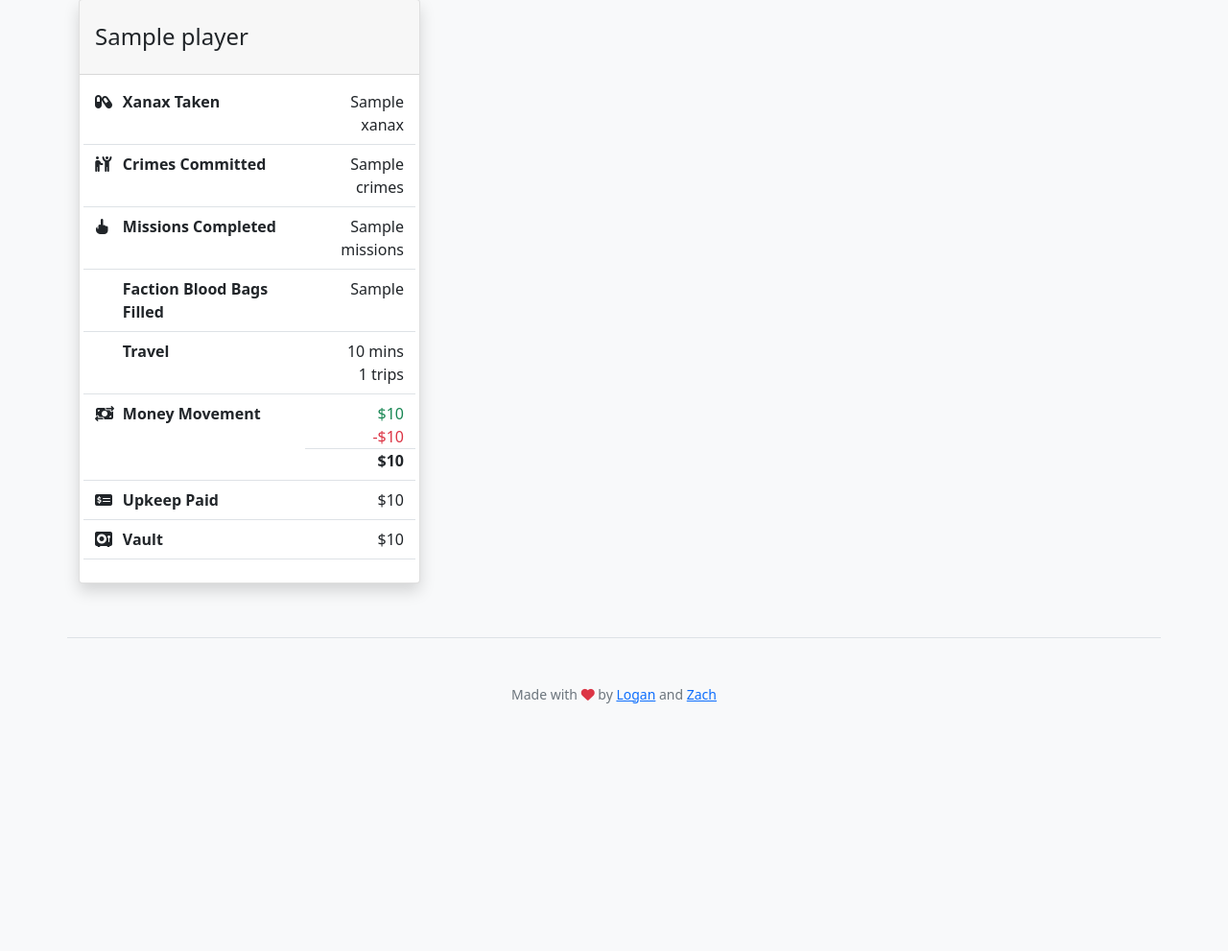
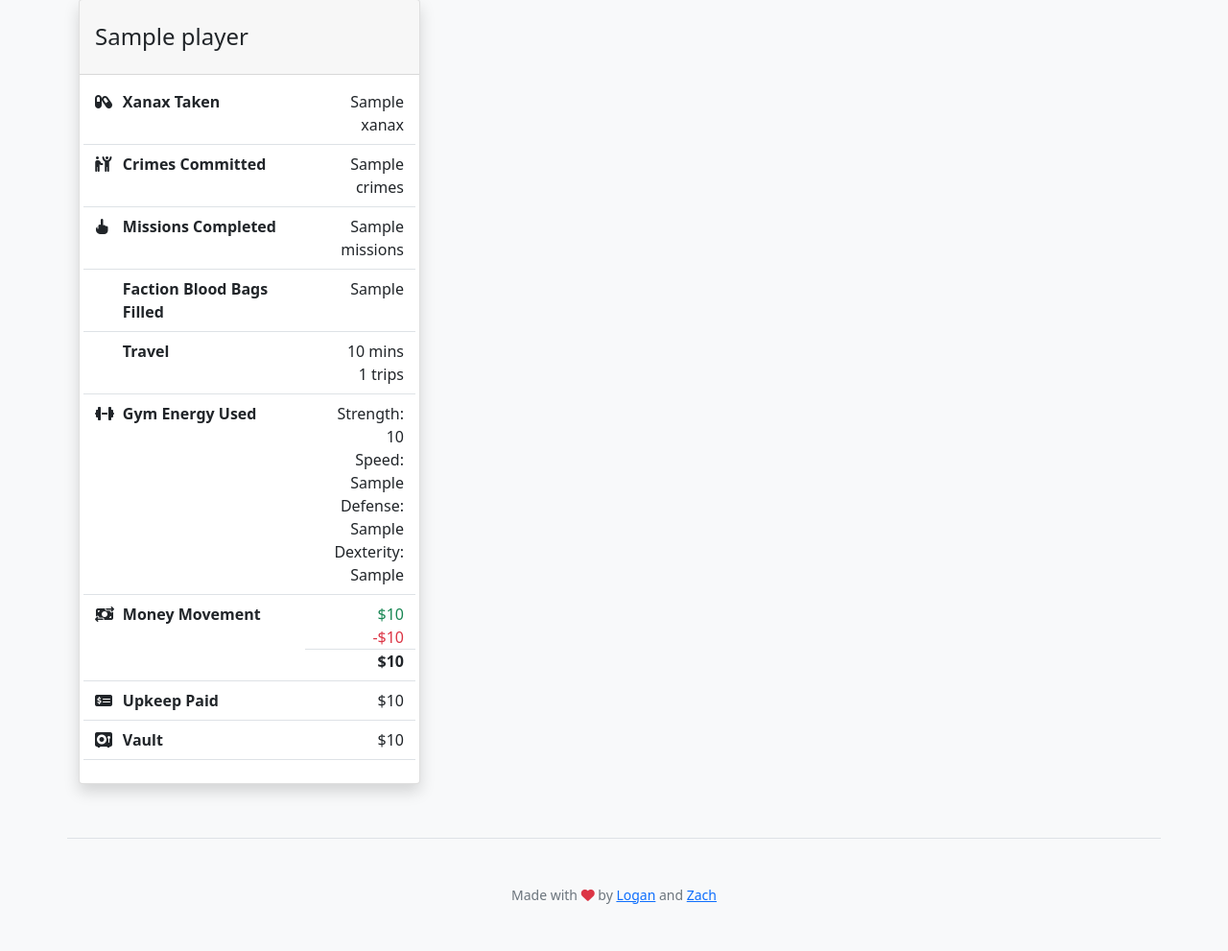
Before and after one commit to loganbibby/torn-stats, a Flask app: template torn_stats/templates/basic_info.html in a window 1280 px wide. Shown: the part 204-1195 px from the top of the page at 96% size. Before the commit the page ends 986 px from the top, so only its background shows below. Run offline with Flask 2, Linux system fonts and the light colour scheme; the template is opened without the code that fills it: most values are stand-ins (such as "Sample title", 1, 10 or a date in 2020); some libraries are stand-ins or nearby versions.

Commit message:
Added Gym Energy usage
Added gym energy usage to views and basic info requires update to pull more logs

```diff
--- a/torn_stats/templates/basic_info.html
+++ b/torn_stats/templates/basic_info.html
@@ -43,6 +43,18 @@
                             <div class="row mb-0">
                                 <div class="col-12">{{ "{:,}".format(profile["travel"]) }} mins</div>
                                 <div class="col-12">{{ profile["travel_count"] }} trips</div>
+								</div>
+							</div>
+						</div>
+						<div class="row mb-2 border-bottom pb-2">
+                        <div class="col-1"><i class="fa-solid fa-dumbbell"></i></div>
+                        <div class="col-{{ left_col }} fw-bold">Gym Energy Used</div>
+                        <div class="col-{{ right_col }} text-end">
+                            <div class="row mb-0">
+                                <div class="col-12">Strength: {{ "{:,}".format(profile["strength_energy"]) }} </div>
+                                <div class="col-12">Speed: {{ profile["speed_energy"] }} </div>
+								<div class="col-12">Defense: {{ profile["defense_energy"] }} </div>
+								<div class="col-12">Dexterity: {{ profile["dexterity_energy"] }} </div>
                             </div>
                         </div>
 					</div>
--- a/torn_stats/views.py
+++ b/torn_stats/views.py
@@ -70,6 +70,10 @@ def display_info():
 			"money_in": client.get_money_received(start_date=start_date),
 			"money_out": round(client.get_money_spent(start_date=start_date)),
 			"upkeep": sum([l["data"]["upkeep_paid"] for l in get_logs(LogTypes.UPKEEP.value)]),
+			"strength_energy": sum([l["data"]["energy_used"] for l in get_logs(LogTypes.GYM_STRENGTH.value)]),
+			"speed_energy": sum([l["data"]["energy_used"] for l in get_logs(LogTypes.GYM_SPEED.value)]),
+			"defense_energy": sum([l["data"]["energy_used"] for l in get_logs(LogTypes.GYM_DEFENSE.value)]),
+			"dexterity_energy": sum([l["data"]["energy_used"] for l in get_logs(LogTypes.GYM_DEXTERITY.value)]),
 			"vault": sum([
 				sum([l["data"]["deposited"] for l in vault_logs if "deposited" in l["data"] and l["data"]["property"] == 13]),
 				sum([l["data"]["withdrawn"] for l in vault_logs if "withdrawn" in l["data"] and l["data"]["property"] == 13]) * -1,
```
